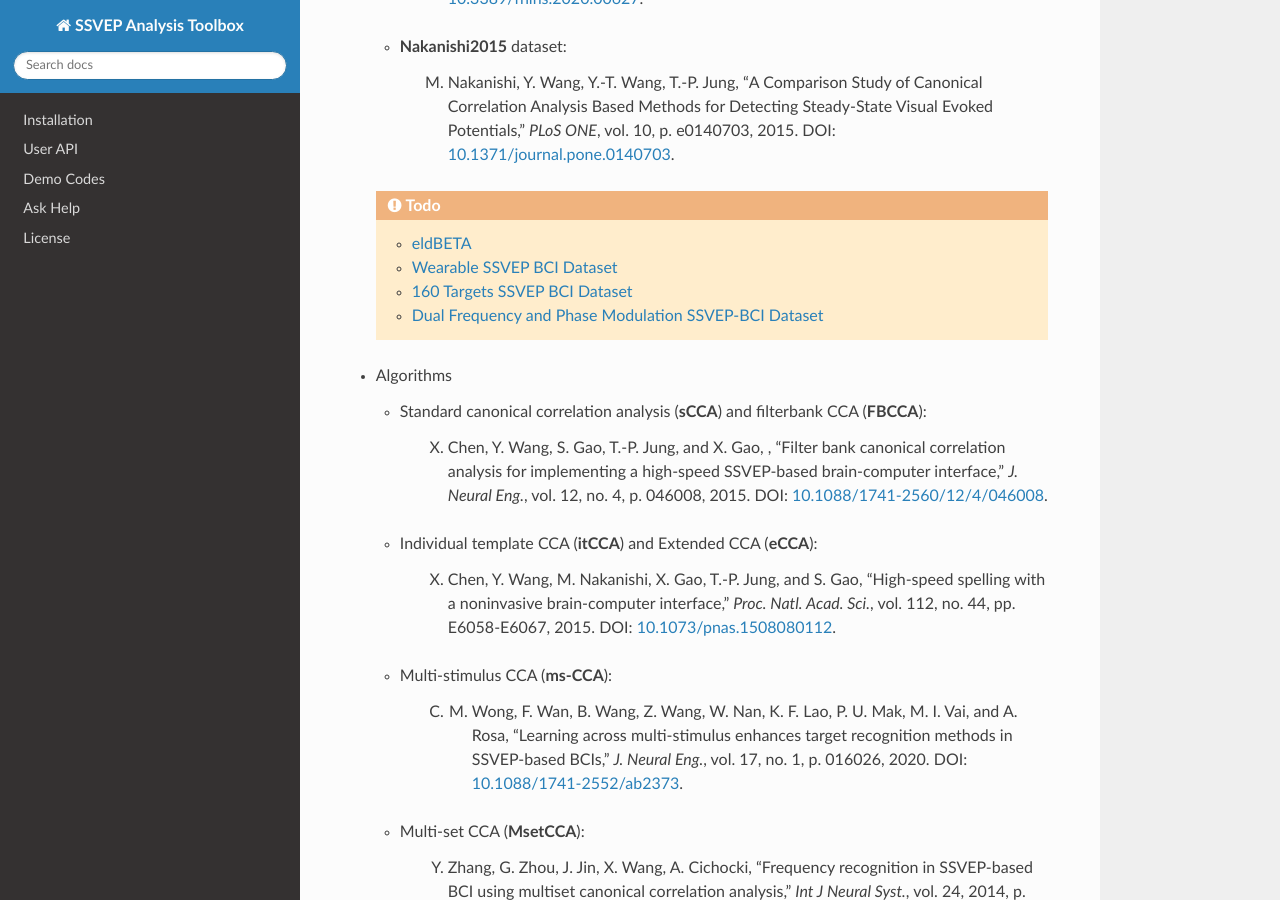
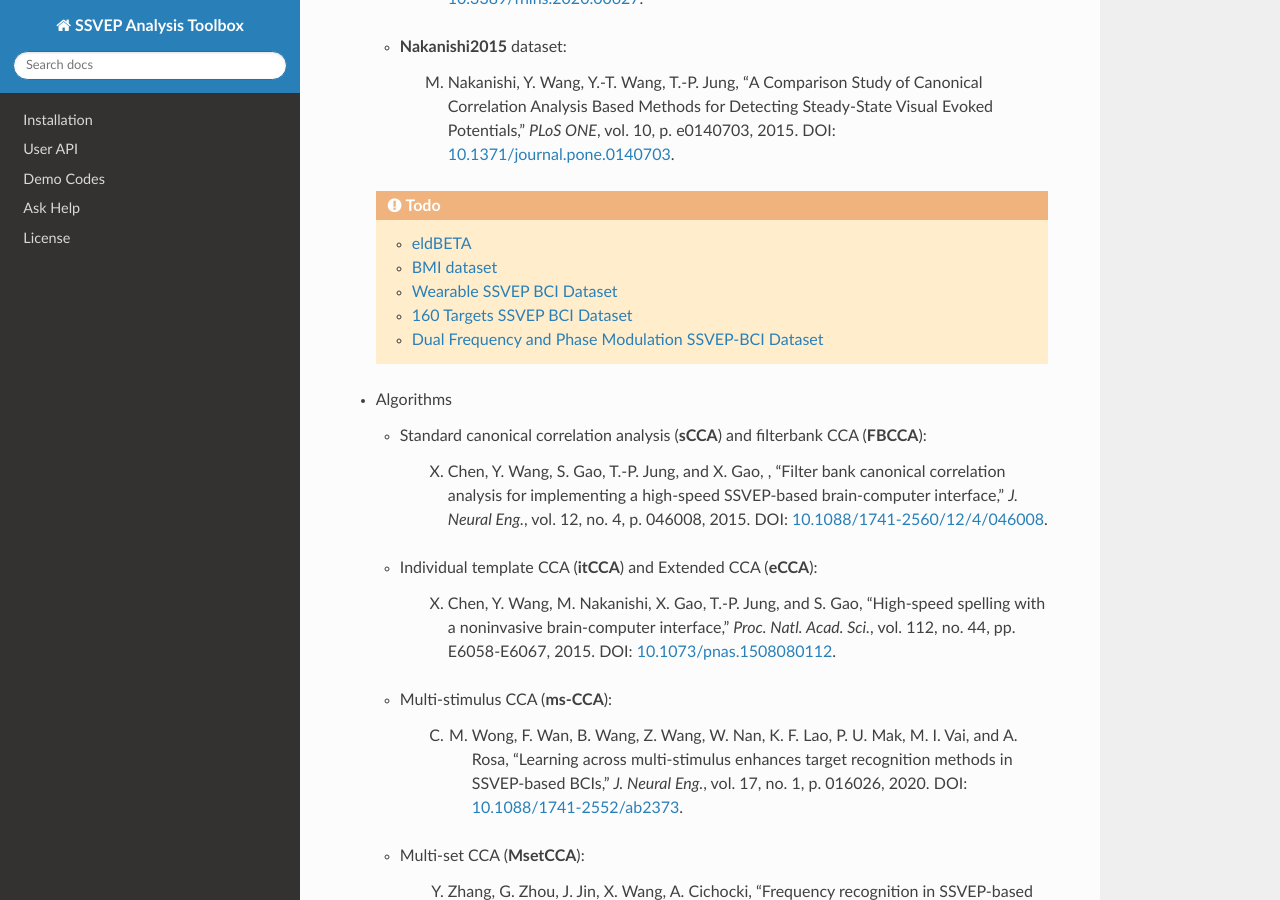
Before and after one commit to pikipity/SSVEP-Analysis-Toolbox, a Sphinx documentation site: the page built from Docs/index.rst, in a window 1280 px wide and 900 px high, scrolled down 1337 px. Built offline with Sphinx 7.4.7 and the Read the Docs theme 2.0.0, drawn with Linux system fonts in a browser that asks for light colours.

Commit message:
Update index.rst

```diff
--- a/Docs/index.rst
+++ b/Docs/index.rst
@@ -47,6 +47,7 @@ Datasets and Algorithms
   .. todo::
 
     + `eldBETA <http://bci.med.tsinghua.edu.cn/download.html>`_
+    + `BMI dataset <https://academic.oup.com/gigascience/article/doi/10.1093/gigascience/giz002/5304369>`_
     + `Wearable SSVEP BCI Dataset <http://bci.med.tsinghua.edu.cn/download.html>`_
     + `160 Targets SSVEP BCI Dataset <https://iopscience.iop.org/article/10.1088/1741-2552/ac0bfa>`_
     + `Dual Frequency and Phase Modulation SSVEP-BCI Dataset <https://iopscience.iop.org/article/10.1088/1741-2552/abaa9b/meta>`_
```
